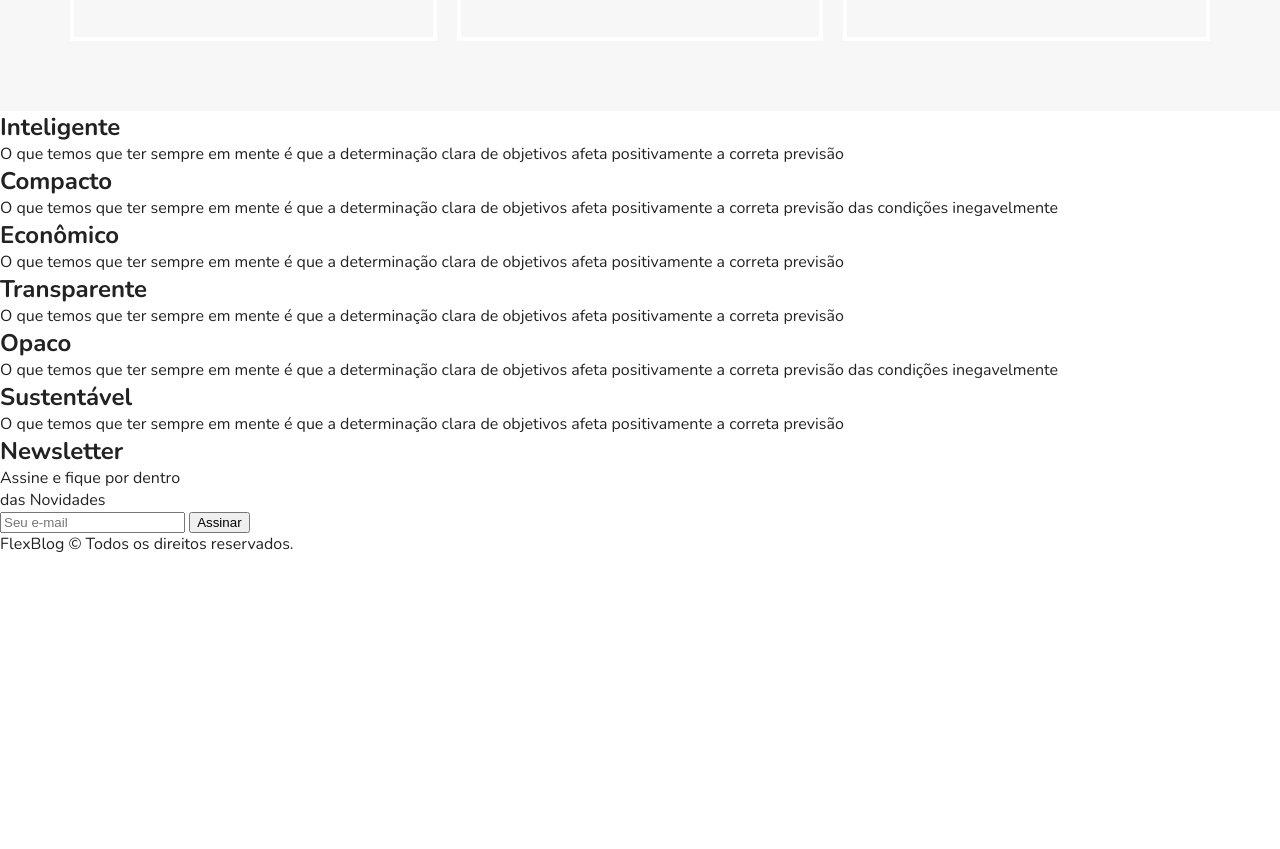
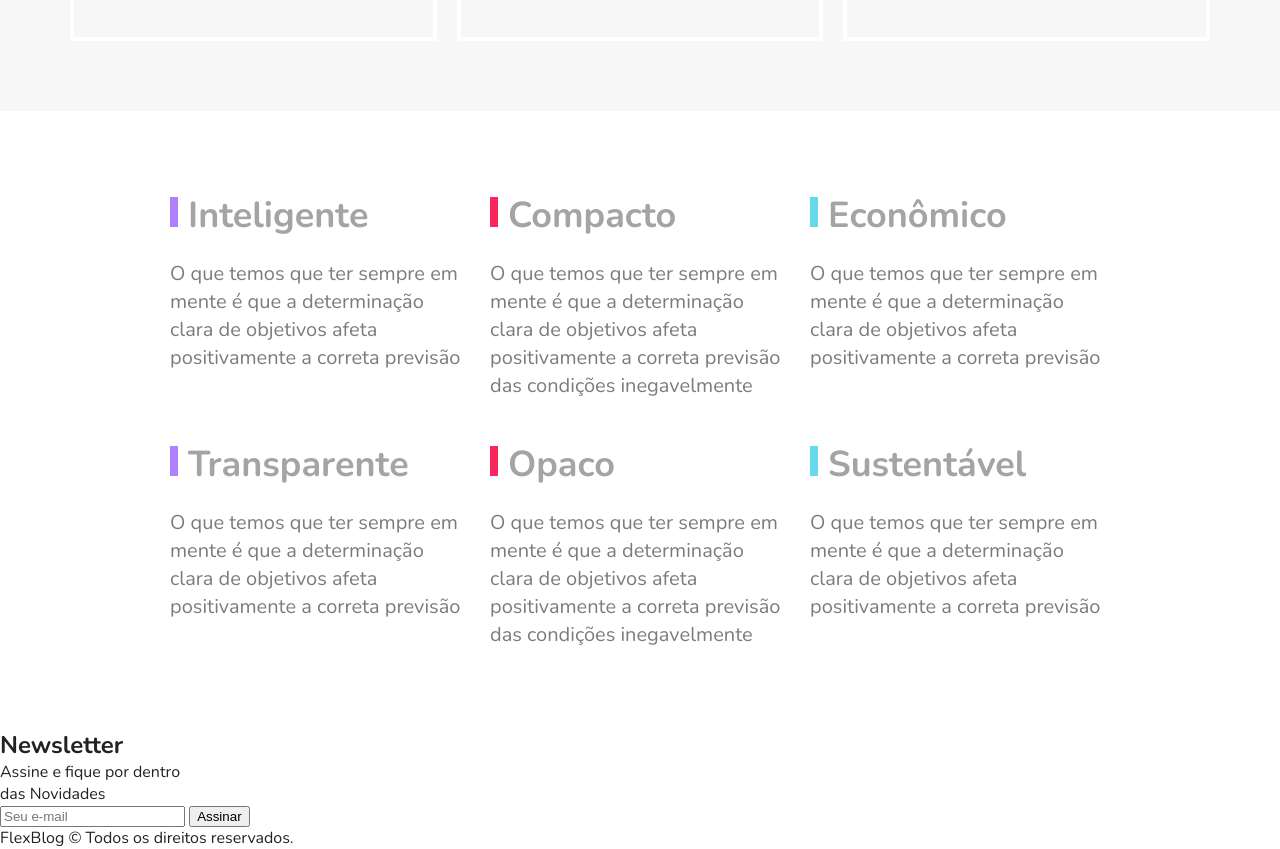
Before and after one commit to pedrobissetti/FlexBlog, a website: page index.html in a window 1280 px wide. Shown: the part 2477-3326 px from the top of the page. Before the commit the page ends 3032 px from the top, so only its background shows below. Drawn offline with nearby package versions, Linux system fonts and the light colour scheme.

Commit message:
sessao de qualidade estilizada

```diff
--- a/css/style.css
+++ b/css/style.css
@@ -263,3 +263,48 @@ img {
     order: -1;
   }
 }
+
+/* QUALIDADE */
+.qualidade {
+  max-width: 960px;
+  margin: 60px auto;
+  display: flex;
+  flex-wrap: wrap;
+}
+
+.qualidade-item {
+  flex: 1 1 300px;
+  margin: 20px 10px;
+}
+
+.qualidade-item h2 {
+  font-size: 2.25em;
+  color: #a4a4a4;
+  margin-bottom: 20px;
+}
+
+.qualidade-item h2::before {
+  content: '';
+  display: inline-block;
+  width: 8px;
+  height: 30px;
+  margin-right: 10px;
+}
+
+.qualidade-item:nth-of-type(3n+1) h2::before {
+  background: #ae81ff;
+}
+
+.qualidade-item:nth-of-type(3n+2) h2::before {
+  background: #f9265e;
+}
+
+.qualidade-item:nth-of-type(3n+3) h2::before {
+  background: #66d9eb;
+}
+
+.qualidade-item p {
+  font-size: 1.25em;
+  line-height: 1.4;
+  color: #7c7c7c;
+}
```
